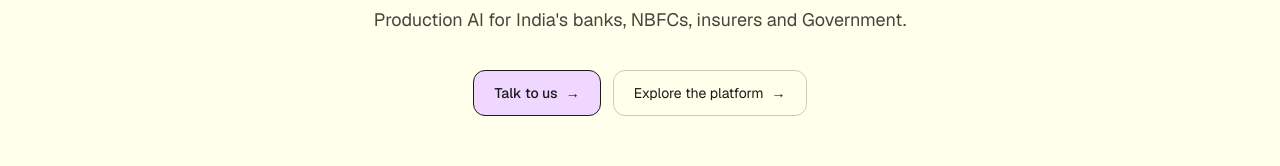
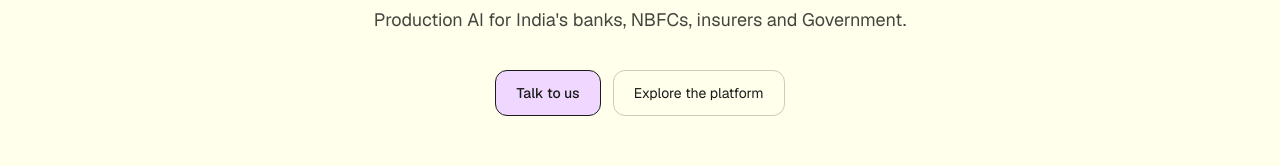
Before and after one commit to NewronAI/web, a Next.js app: page / in a window 1280 px wide. Shown: the part 570-736 px from the top of the page. Built offline with nearby package versions, Linux system fonts and the light colour scheme.

Commit message:
Remove arrow icons from CTA buttons

```diff
--- a/src/components/sections.tsx
+++ b/src/components/sections.tsx
@@ -10,21 +10,13 @@ import heroBackdrop from "@/assets/photos/hero-backdrop.jpg";
 import insurancePhoto from "@/assets/photos/insurance.jpg";
 import { artha, CONTACT_HREF, customers, governance, insurance, partners, services } from "@/lib/site";
 
-function Arrow() {
-  return (
-    <span aria-hidden className="inline-block transition-transform group-hover:translate-x-0.5">
-      →
-    </span>
-  );
-}
-
 function PrimaryCTA({ href = "#contact", children }: { href?: string; children: React.ReactNode }) {
   return (
     <a
       href={href}
-      className="group inline-flex items-center gap-2 rounded-xl border border-fg bg-cta px-5 py-3 text-sm font-medium text-cta-fg transition hover:brightness-95"
+      className="inline-flex items-center rounded-xl border border-fg bg-cta px-5 py-3 text-sm font-medium text-cta-fg transition hover:brightness-95"
     >
-      {children} <Arrow />
+      {children}
     </a>
   );
 }
@@ -33,9 +25,9 @@ function SecondaryCTA({ href, children }: { href: string; children: React.ReactN
   return (
     <a
       href={href}
-      className="group inline-flex items-center gap-2 rounded-xl border border-line-2 px-5 py-3 text-sm text-fg transition-colors hover:bg-s2"
+      className="inline-flex items-center rounded-xl border border-line-2 px-5 py-3 text-sm text-fg transition-colors hover:bg-s2"
     >
-      {children} <Arrow />
+      {children}
     </a>
   );
 }
```
